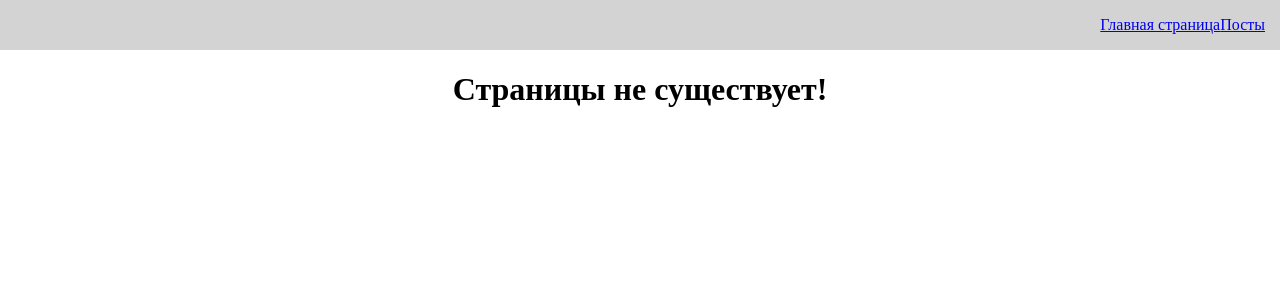
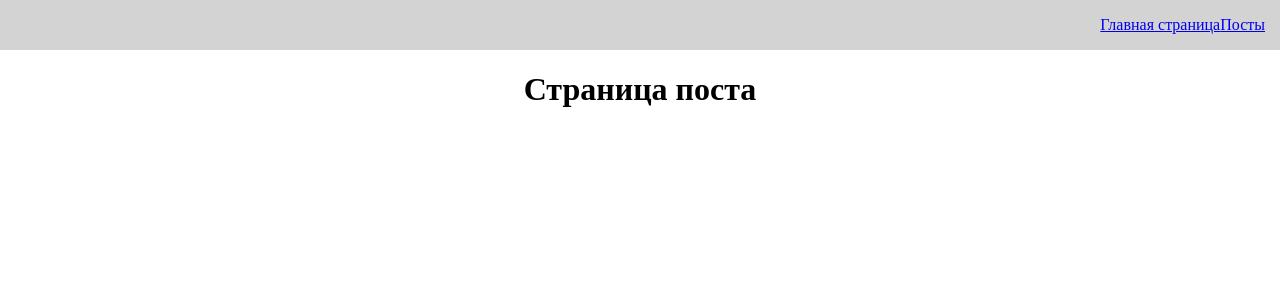
Before and after one commit to fadeyush/react-beginning, a React (Create React App) app: page /posts/1 in a window 1280 px wide. Before the commit this address led to /error. Shown: the top 300 px of the page. Built offline with nearby package versions, Linux system fonts and the light colour scheme.

Commit message:
открытие поста

```diff
--- a/src/components/AppRouter.jsx
+++ b/src/components/AppRouter.jsx
@@ -2,12 +2,14 @@ import React from 'react';
 import Posts from '../pages/Posts';
 import About from '../pages/About';
 import Error from '../pages/Error';
+import PostIdPage from '../pages/PostIdPage';
 import { Route, Routes, Navigate } from 'react-router-dom';
 
 const AppRouter = () => {
     return (
         <Routes>
-            <Route path="/post" element={<Posts />} />
+            <Route exact path="/posts" element={<Posts />} />
+            <Route exact path="/posts/:id" element={<PostIdPage />} />
             <Route path="/about" element={<About />} />
             <Route path="/error" element={<Error />} />
             <Route path="/*" element={<Navigate to="/error" replace />} />
--- a/src/components/PostList.jsx
+++ b/src/components/PostList.jsx
@@ -3,7 +3,7 @@ import PostItem from './postItem';
 import { CSSTransition, TransitionGroup, } from 'react-transition-group';
 import '../styles/Posts.css';
 
-const postList = function ({posts, title, remove}) {
+const PostList = function ({posts, title, remove}) {
   if(!posts.length) {
     return (
       <h1 style={{textAlign: 'center'}}>
@@ -29,4 +29,4 @@ const postList = function ({posts, title, remove}) {
   );
 }
 
-export default postList;
+export default PostList;
--- a/src/components/UI/navbar/Navbar.jsx
+++ b/src/components/UI/navbar/Navbar.jsx
@@ -7,7 +7,7 @@ const Navbar = () => {
         <div className={cl.navbar}>
         <div className={cl.navbar__wrapper}>
             <Link to='/about'>Главная страница</Link>
-            <Link to='/post'>Посты</Link>
+            <Link to='/posts'>Посты</Link>
         </div>
       </div>
     );
--- a/src/components/postItem.jsx
+++ b/src/components/postItem.jsx
@@ -1,8 +1,10 @@
 import React from 'react';
 import MyButton from './UI/button/MyButton';
 import '../styles/Posts.css';
+import { useNavigate } from 'react-router-dom';
 
-const postItem = function (props) {
+const PostItem = function (props) {
+    const router = useNavigate();
     return (
         <div className='post'>
             <div className='post__content'>
@@ -10,11 +12,11 @@ const postItem = function (props) {
                 <div>{props.post.body}</div>
             </div>
             <div className='post__btns'>
-                <MyButton onClick={()=>props.remove(props.post)}>Открыть</MyButton>
+                <MyButton onClick={()=>router(`/posts/${props.post.id}`)}> Открыть</MyButton>
                 <MyButton onClick={()=>props.remove(props.post)}>Удалить</MyButton>
             </div>
          </div>
     );
 }
 
-export default postItem;
+export default PostItem;
--- /dev/null
+++ b/src/pages/PostIdPage.jsx
@@ -0,0 +1,11 @@
+import React from 'react';
+
+const PostIdPage = () => {
+    return (
+        <h1>
+            Страница поста
+        </h1>
+    );
+};
+
+export default PostIdPage;
```
